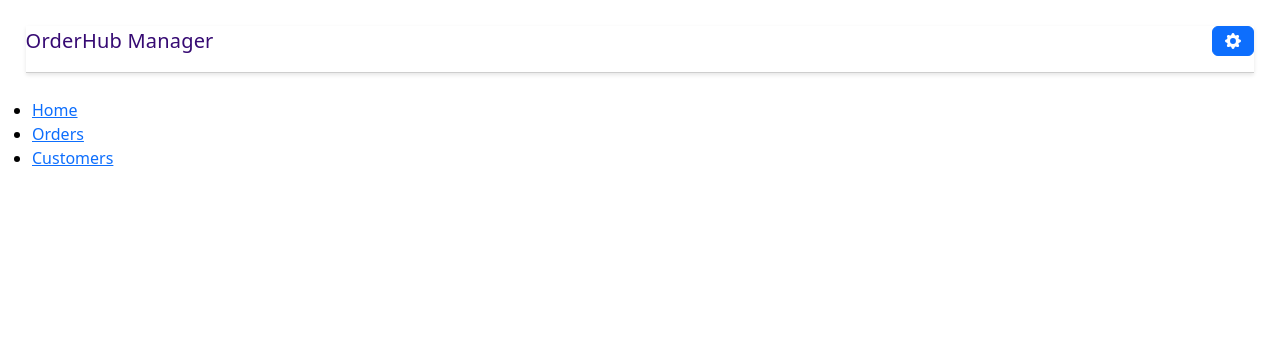
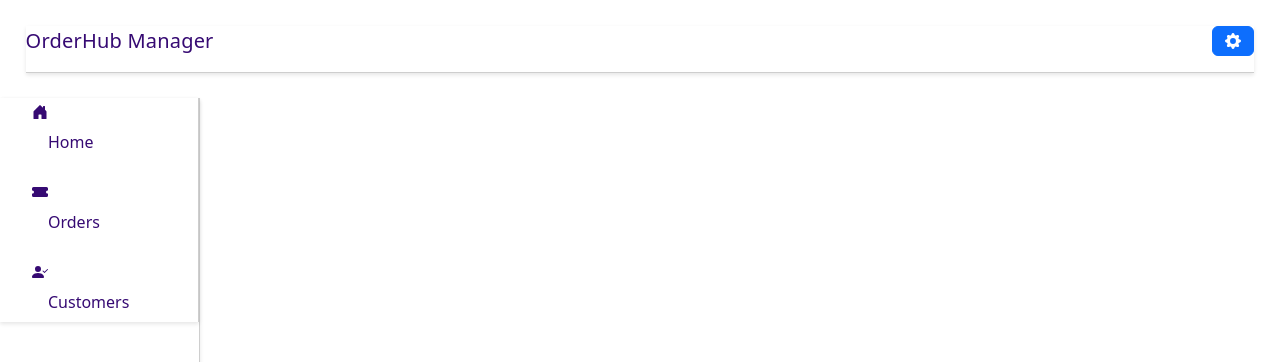
Before and after one commit to Noma-Foundation/Solvi, a website built with Vite: page orderhub/frontend/index.html in a window 1280 px wide. Shown: the top 362 px of the page. Built offline with nearby package versions, Linux system fonts and the light colour scheme.

Commit message:
Sidebar update and icon implementation

```diff
--- a/orderhub/frontend/index.html
+++ b/orderhub/frontend/index.html
@@ -37,14 +37,61 @@
                 </div>
             </div>
         </header>
-        <nav>
-            <ul>
-                <li><a href="#">Home</a></li>
-                <li><a href="#">Orders</a></li>
-                <li><a href="#">Customers</a></li>
-            </ul>
-        </nav>
+        <aside>
+            <!-- Represent the operations. Sidebar -->
+            <nav class="navigation-bar">
+                <ul>
+                    <li>
+                        <svg
+                            xmlns="http://www.w3.org/2000/svg"
+                            width="16"
+                            height="16"
+                            fill="currentColor"
+                            class="bi bi-house-door-fill"
+                            viewBox="0 0 16 16"
+                        >
+                            <path
+                                d="M6.5 14.5v-3.505c0-.245.25-.495.5-.495h2c.25 0 .5.25.5.5v3.5a.5.5 0 0 0 .5.5h4a.5.5 0 0 0 .5-.5v-7a.5.5 0 0 0-.146-.354L13 5.793V2.5a.5.5 0 0 0-.5-.5h-1a.5.5 0 0 0-.5.5v1.293L8.354 1.146a.5.5 0 0 0-.708 0l-6 6A.5.5 0 0 0 1.5 7.5v7a.5.5 0 0 0 .5.5h4a.5.5 0 0 0 .5-.5"
+                            /></svg
+                        ><a href="#">Home</a>
+                    </li>
+                    <li>
+                        <svg
+                            xmlns="http://www.w3.org/2000/svg"
+                            width="16"
+                            height="16"
+                            fill="currentColor"
+                            class="bi bi-ticket-fill"
+                            viewBox="0 0 16 16"
+                        >
+                            <path
+                                d="M1.5 3A1.5 1.5 0 0 0 0 4.5V6a.5.5 0 0 0 .5.5 1.5 1.5 0 1 1 0 3 .5.5 0 0 0-.5.5v1.5A1.5 1.5 0 0 0 1.5 13h13a1.5 1.5 0 0 0 1.5-1.5V10a.5.5 0 0 0-.5-.5 1.5 1.5 0 0 1 0-3A.5.5 0 0 0 16 6V4.5A1.5 1.5 0 0 0 14.5 3z"
+                            /></svg
+                        ><a href="#">Orders</a>
+                    </li>
+                    <li>
+                        <svg
+                            xmlns="http://www.w3.org/2000/svg"
+                            width="16"
+                            height="16"
+                            fill="currentColor"
+                            class="bi bi-person-check-fill"
+                            viewBox="0 0 16 16"
+                        >
+                            <path
+                                fill-rule="evenodd"
+                                d="M15.854 5.146a.5.5 0 0 1 0 .708l-3 3a.5.5 0 0 1-.708 0l-1.5-1.5a.5.5 0 0 1 .708-.708L12.5 7.793l2.646-2.647a.5.5 0 0 1 .708 0"
+                            />
+                            <path
+                                d="M1 14s-1 0-1-1 1-4 6-4 6 3 6 4-1 1-1 1zm5-6a3 3 0 1 0 0-6 3 3 0 0 0 0 6"
+                            /></svg
+                        ><a href="#">Customers</a>
+                    </li>
+                </ul>
+            </nav>
+        </aside>
         <main>
+            <!-- define the main content area -->
             <div id="app"></div>
         </main>
         <script src="./src/main.js" type="module"></script>
--- a/orderhub/frontend/src/app.css
+++ b/orderhub/frontend/src/app.css
@@ -6,7 +6,6 @@
     background-color: #fff;
     /* Implement a border color in the header. */
     /* The border is shown only on the bottom of the header. */
-    border-bottom: 1px solid #cecece;
     padding-bottom: 1rem;
     box-shadow: 0 2px 4px rgba(0, 0, 0, 0.1);
     border-bottom: 1px solid #cecece;
@@ -34,3 +33,32 @@
     height: 16px;
     vertical-align: middle;
 }
+
+/* Navigation bar styles */
+.navigation-bar {
+    background-color: white;
+    border-right: 1px solid #cecece;
+    box-shadow: 0 2px 4px rgba(0, 0, 0, 0.1);
+}
+
+.navigation-bar ul {
+    display: flex;
+    flex-direction: column;
+    list-style: none;
+    color: #360a73;
+    gap: 1rem;
+}
+
+.navigation-bar ul li {
+    font-size: 1rem;
+}
+
+.navigation-bar ul li a {
+    text-decoration: none;
+    color: inherit;
+    padding: 0.5rem 1rem;
+    border-radius: 4px;
+    transition: background-color 0.2s ease;
+    display: block;
+    text-align: left;
+}
--- a/orderhub/frontend/src/style.css
+++ b/orderhub/frontend/src/style.css
@@ -4,6 +4,28 @@ html {
 
 body {
     color: black;
+    display: flex;
+    flex-direction: column;
+    min-height: 100vh;
+    margin: 0;
+}
+
+header {
+    flex-shrink: 0;
+}
+
+aside {
+    width: 200px;
+    height: 100vh;
+    flex-shrink: 0;
+    background-color: white;
+    border-right: 1px solid #cecece;
+    box-shadow: 0 2px 4px rgba(0, 0, 0, 0.1);
+}
+
+main {
+    flex: 1;
+    overflow: auto;
 }
 
 h1 {
```
Also changed, not shown: orderhub/frontend/dist/index.html, 2 other files.
